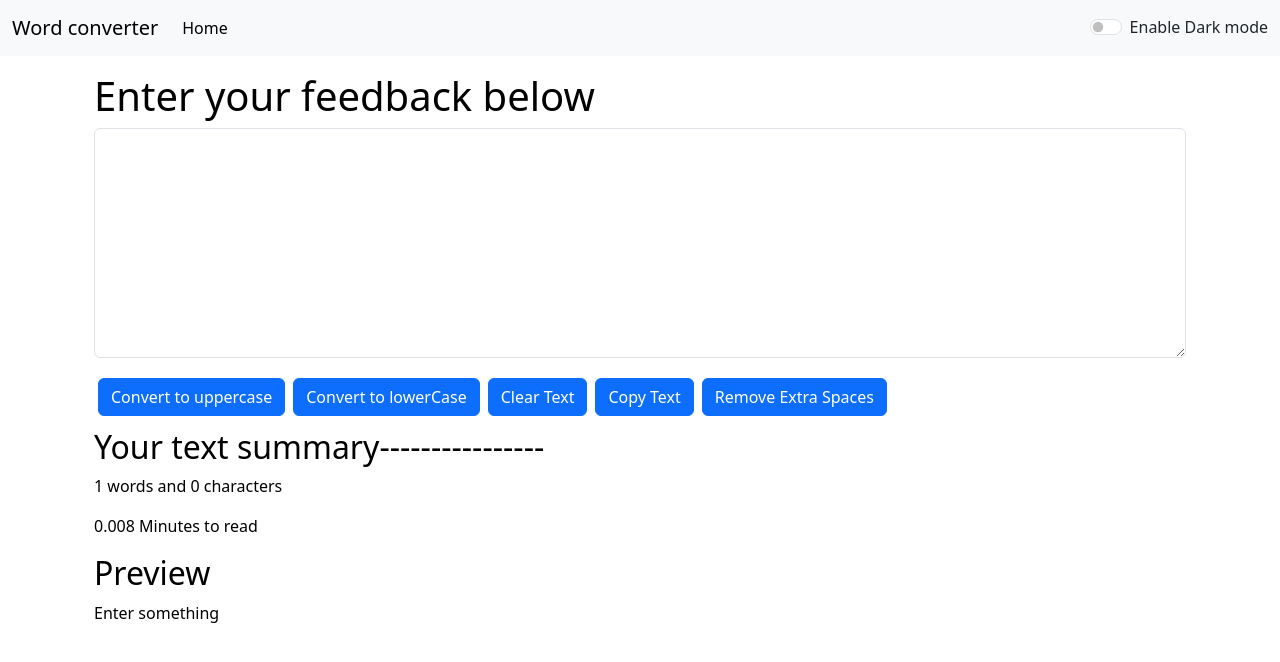
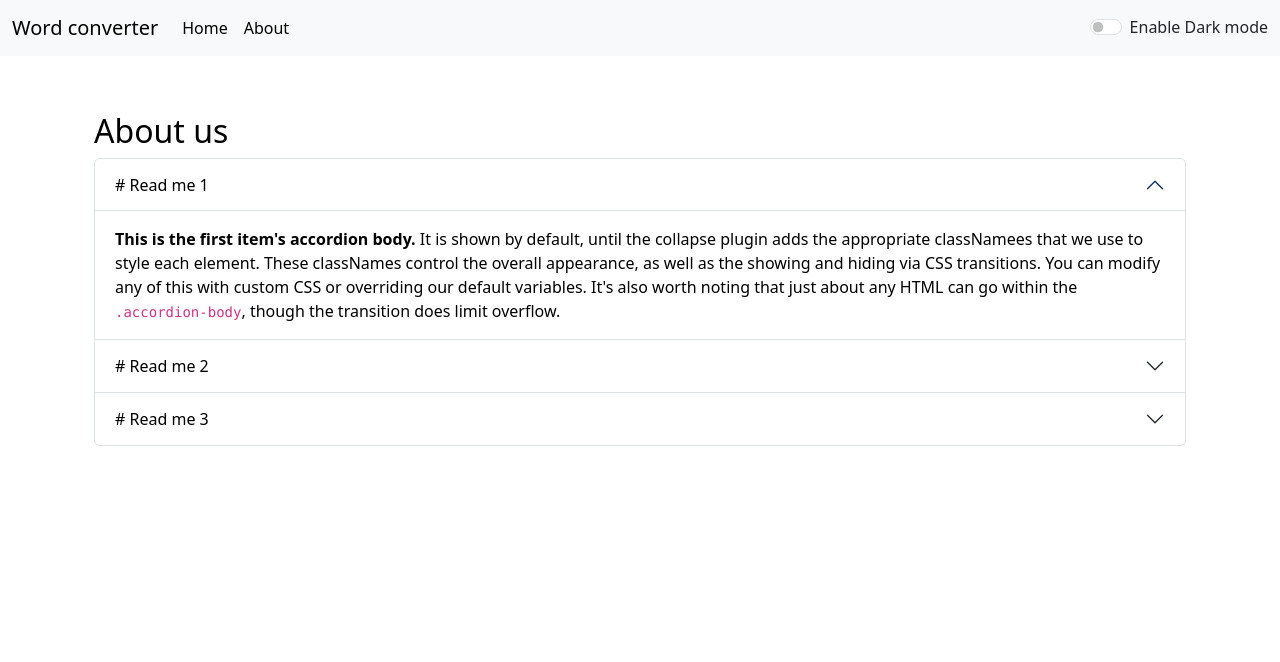
Before and after one commit to harshJyoriya1009/Word-Converter-React, a React (Create React App) app: page /about in a window 1280 px wide. Shown: the top 662 px of the page. Built offline with nearby package versions, Linux system fonts and the light colour scheme.

Commit message:
Again some new features

```diff
--- a/package.json
+++ b/package.json
@@ -1,5 +1,4 @@
 {
-  "homepage": "https://harshJyoriya1009.github.io/React-learning",
   "name": "test",
   "version": "0.1.0",
   "private": true,
@@ -15,8 +14,6 @@
     "web-vitals": "^4.2.4"
   },
   "scripts": {
-    "predeploy": "npm run build",
-    "deploy": "gh-pages -d build",
     "start": "react-scripts start",
     "build": "react-scripts build",
     "test": "react-scripts test",
--- a/src/App.js
+++ b/src/App.js
@@ -1,14 +1,14 @@
 import './App.css';
-// import About from './components/About';
+import About from './components/About';
 import Navbar from './components/Navbar';
 import TextForm from './components/TextForm';
 import Alert from './components/Alert';
 import React, {useState} from 'react';
-// import {
-//   BrowserRouter as Router,
-//   Routes,
-//   Route,
-// } from "react-router-dom";
+import {
+  BrowserRouter as Router,
+  Routes,
+  Route,
+} from "react-router-dom";
 
 
 
@@ -45,25 +45,25 @@ function App() {
   }
   return (
     <>
-    {/* <Router> */}
+    <Router>
 <Navbar title="Word converter" aboutText="About" mode={mode} toggleMode={toggleMode}/>
 
 <Alert alert={alert}/>
 
 <div className="container my-3">
-{/* <Routes> */}
+<Routes>
 
-        {/* <Route exact path="/about"
-           element={<About subHeading1="# Read me 1" subHeading2="# Read me 2" subHeading3="# Read me 3" />}
-        /> */}
+        <Route exact path="/about"
+           element={<About mode={mode} subHeading1="# Read me 1" subHeading2="# Read me 2" subHeading3="# Read me 3" />}
+        />
 
-        {/* <Route exact  path="/"
+        <Route exact path="/"
             element={  <TextForm  showAlert={showAlert} heading="Enter your feedback below" mode={mode} toggleMode={toggleMode}/>}
-        /> */}
-          <TextForm  showAlert={showAlert} heading="Enter your feedback below" mode={mode} toggleMode={toggleMode}/>
- {/* </Routes> */}
+        />
+          {/* <TextForm  showAlert={showAlert} heading="Enter your feedback below" mode={mode} toggleMode={toggleMode}/> */}
+ </Routes>
 </div>
-{/* </Router> */}
+</Router>
 
     </>
   );
--- a/src/components/About.js
+++ b/src/components/About.js
@@ -1,73 +1,55 @@
-import React from 'react'
+import React,{useState} from 'react'
 
 export default function About(props) {
 
-//     const [myStyle, setmyStyle] = useState({
-//         backgroundColor: 'black',
-//         color: "white"
-//     })
-//     const[btntext, setBtnText ]= useState(" ")
+    // const [myStyle, setmyStyle] = useState({
+    //     backgroundColor: 'black',
+    //     color: "white"
+    // })
 
-//   const toggleStyle=()=>{
-//         if(myStyle.color === 'black'){
-//             setmyStyle({
-//                 backgroundColor: 'black',
-//                 color: "white",
-//                 border: "2px solid white"
-//             })
-//             setBtnText("Enable bright mode")
-//         }
-//         else{
-//             setmyStyle({
-//                 backgroundColor: 'white',
-//                 color: "black",
-//                 border: "2px solid black"
-//             })
-//             setBtnText("Enable dark mode")
-//         }
-//     }
-// const myStyle={
-//     border: "2px solid black",
-//     bacgroundColor: "black"
+    let myStyle={
+        color:props.mode==='dark'?"white":'black',
+        backgroundColor: props.mode==='dark'?"black":'white'
+    }
 
-// }
+
 
   return (
-    <div className="container">
+    <div className="container" style={myStyle}>
         <h2 >About us</h2>
             <div className="accordion" id="accordionExample">
         <div className="accordion-item">
             <h2 className="accordion-header" id="headingOne">
-            <button className="accordion-button" type="button" data-bs-toggle="collapse"  data-bs-target="#collapseOne" aria-expanded="true" aria-controls="collapseOne">
+            <button className="accordion-button" type="button" style={myStyle} data-bs-toggle="collapse"  data-bs-target="#collapseOne" aria-expanded="true" aria-controls="collapseOne">
                {props.subHeading1}
             </button>
             </h2>
             <div id="collapseOne" className="accordion-collapse collapse show" aria-labelledby="headingOne" data-bs-parent="#accordionExample">
-            <div className="accordion-body">
+            <div className="accordion-body" style={myStyle}>
                 <strong>This is the first item's accordion body.</strong> It is shown by default, until the collapse plugin adds the appropriate classNamees that we use to style each element. These classNames control the overall appearance, as well as the showing and hiding via CSS transitions. You can modify any of this with custom CSS or overriding our default variables. It's also worth noting that just about any HTML can go within the <code>.accordion-body</code>, though the transition does limit overflow.
             </div>
             </div>
         </div>
-        <div className="accordion-item">
+        <div className="accordion-item" style={myStyle}>
             <h2 className="accordion-header" id="headingTwo">
-            <button className="accordion-button collapsed" type="button" data-bs-toggle="collapse"  data-bs-target="#collapseTwo" aria-expanded="false" aria-controls="collapseTwo">
+            <button className="accordion-button collapsed" style={myStyle} type="button" data-bs-toggle="collapse"  data-bs-target="#collapseTwo" aria-expanded="false" aria-controls="collapseTwo">
             {props.subHeading2}
             </button>
             </h2>
             <div id="collapseTwo" className="accordion-collapse collapse" aria-labelledby="headingTwo" data-bs-parent="#accordionExample">
-            <div className="accordion-body">
+            <div className="accordion-body" style={myStyle}>
                 <strong>This is the second item's accordion body.</strong> It is hidden by default, until the collapse plugin adds the appropriate classNamees that we use to style each element. These classNames control the overall appearance, as well as the showing and hiding via CSS transitions. You can modify any of this with custom CSS or overriding our default variables. It's also worth noting that just about any HTML can go within the <code>.accordion-body</code>, though the transition does limit overflow.
             </div>
             </div>
         </div>
-        <div className="accordion-item">
+        <div className="accordion-item" style={myStyle}>
             <h2 className="accordion-header" id="headingThree">
-            <button className="accordion-button collapsed" type="button" data-bs-toggle="collapse"  data-bs-target="#collapseThree" aria-expanded="false" aria-controls="collapseThree">
+            <button className="accordion-button collapsed" type="button" style={myStyle} data-bs-toggle="collapse"  data-bs-target="#collapseThree" aria-expanded="false" aria-controls="collapseThree">
             {props.subHeading3}
             </button>
             </h2>
             <div id="collapseThree" className="accordion-collapse collapse" aria-labelledby="headingThree" data-bs-parent="#accordionExample">
-            <div className="accordion-body">
+            <div className="accordion-body" style={myStyle}>
                 <strong>This is the third item's accordion body.</strong> It is hidden by default, until the collapse plugin adds the appropriate classNamees that we use to style each element. These classNames control the overall appearance, as well as the showing and hiding via CSS transitions. You can modify any of this with custom CSS or overriding our default variables. It's also worth noting that just about any HTML can go within the <code>.accordion-body</code>, though the transition does limit overflow.
             </div>
             </div>
--- a/src/components/Alert.js
+++ b/src/components/Alert.js
@@ -2,15 +2,16 @@ import React from 'react'
 
 export default function Alert(props) {
   return (
+    <>
 
+   <div style={{height:"40px"}}>
 
-
-props.alert && <div className="alert alert-warning alert-dismissible fade show" role="alert">
+{props.alert && <div className="alert alert-warning alert-dismissible fade show" role="alert">
  <strong>{props.alert.type}</strong>: {props.alert.msg}
   {/* <button type="button" className="btn-close" data-bs-dismiss="alert" aria-label="Close"></button> */}
+</div>}
 </div>
-
-
+</>
 
 
   )
--- a/src/components/Navbar.js
+++ b/src/components/Navbar.js
@@ -1,6 +1,6 @@
 import React from 'react';
 import PropTypes from 'prop-types';
-// import { Link} from 'react-router-dom';
+import { Link} from 'react-router-dom';
 
 
 export default function Navbar(props) {
@@ -8,20 +8,20 @@ export default function Navbar(props) {
     <>
       <nav className={`navbar navbar-expand-lg navbar-${props.mode} bg-${props.mode}`}>
         <div className="container-fluid">
-          {/* <Link className="navbar-brand" to="/">{props.title}</Link> */}
-          <a className="navbar-brand" href="#">{props.title}</a>
+          <Link className="navbar-brand" to="/">{props.title}</Link>
+          {/* <a className="navbar-brand" href="#">{props.title}</a> */}
           <button className="navbar-toggler" type="button" data-bs-toggle="collapse" data-bs-target="#navbarSupportedContent" aria-controls="navbarSupportedContent" aria-expanded="false" aria-label="Toggle navigation">
             <span className="navbar-toggler-icon"></span>
           </button>
           <div className="collapse navbar-collapse" id="navbarSupportedContent">
             <ul className="navbar-nav me-auto mb-2 mb-lg-0">
               <li className="nav-item">
-                {/* <Link className="nav-link active" aria-current="page" to="/">Home</Link> */}
-                <a className="nav-link active" aria-current="page" href="#">Home</a>
+                <Link className="nav-link active" aria-current="page" to="/">Home</Link>
+                {/* <a className="nav-link active" aria-current="page" href="#">Home</a> */}
               </li>
-              {/* <li className="nav-item">
+              <li className="nav-item">
                 <Link className='nav-link active' aria-current='page' to="/about">{props.aboutText}</Link>
-              </li> */}
+              </li>
             </ul>
 
 
--- a/src/components/TextForm.js
+++ b/src/components/TextForm.js
@@ -56,18 +56,18 @@ export default function TextForm(props) {
               }
               } id="myBox" rows="9"></textarea>
    </div>
-  <button className="btn btn-primary mx-1" onClick={handleUpClick}>Convert to uppercase</button>
-  <button className="btn btn-primary mx-1 my-1" onClick={handleDnClick}>Convert to lowerCase</button>
-  <button className="btn btn-primary mx-1 my-1" onClick={clearText}>Clear Text</button>
-  <button className="btn btn-primary mx-1 my-1" onClick={copyText}>Copy Text</button>
-  <button className="btn btn-primary mx-1 my-1 " onClick={removeExtraSpaces}>Remove Extra Spaces</button>
+  <button disabled={text.length===0} className="btn btn-primary mx-1" onClick={handleUpClick}>Convert to uppercase</button>
+  <button disabled={text.length===0} className="btn btn-primary mx-1 my-1" onClick={handleDnClick}>Convert to lowerCase</button>
+  <button disabled={text.length===0} className="btn btn-primary mx-1 my-1" onClick={clearText}>Clear Text</button>
+  <button disabled={text.length===0} className="btn btn-primary mx-1 my-1" onClick={copyText}>Copy Text</button>
+  <button disabled={text.length===0} className="btn btn-primary mx-1 my-1 " onClick={removeExtraSpaces}>Remove Extra Spaces</button>
    </div>
    </div>
 
    <div className="container my-2" style={{color: props.mode==="light"?"black":"white" }}>
     <h2>Your text summary----------------</h2>
-    <p>{text.split(" ").length} words and {text.length} characters</p>
-    <p>{0.008 * text.split(" ").length} Minutes to read</p>
+    <p>{text.split(" ").filter((element)=>{return element.length!==0}).length} words and {text.length} characters</p>
+    <p>{0.008 * text.split(" ").filter((element)=>{return element.length!==0}).length} Minutes to read</p>
     <h2>Preview</h2>
     <p >{text.length>0?text:"Enter something"}</p>
 
```
